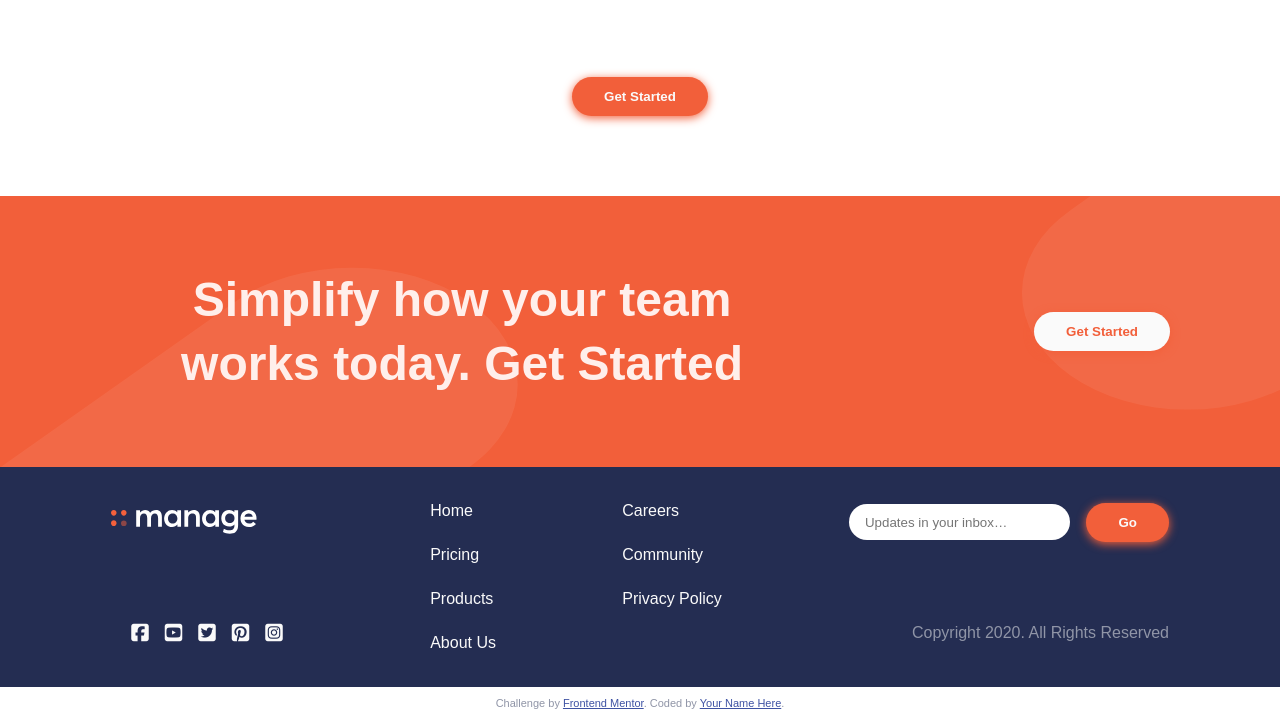
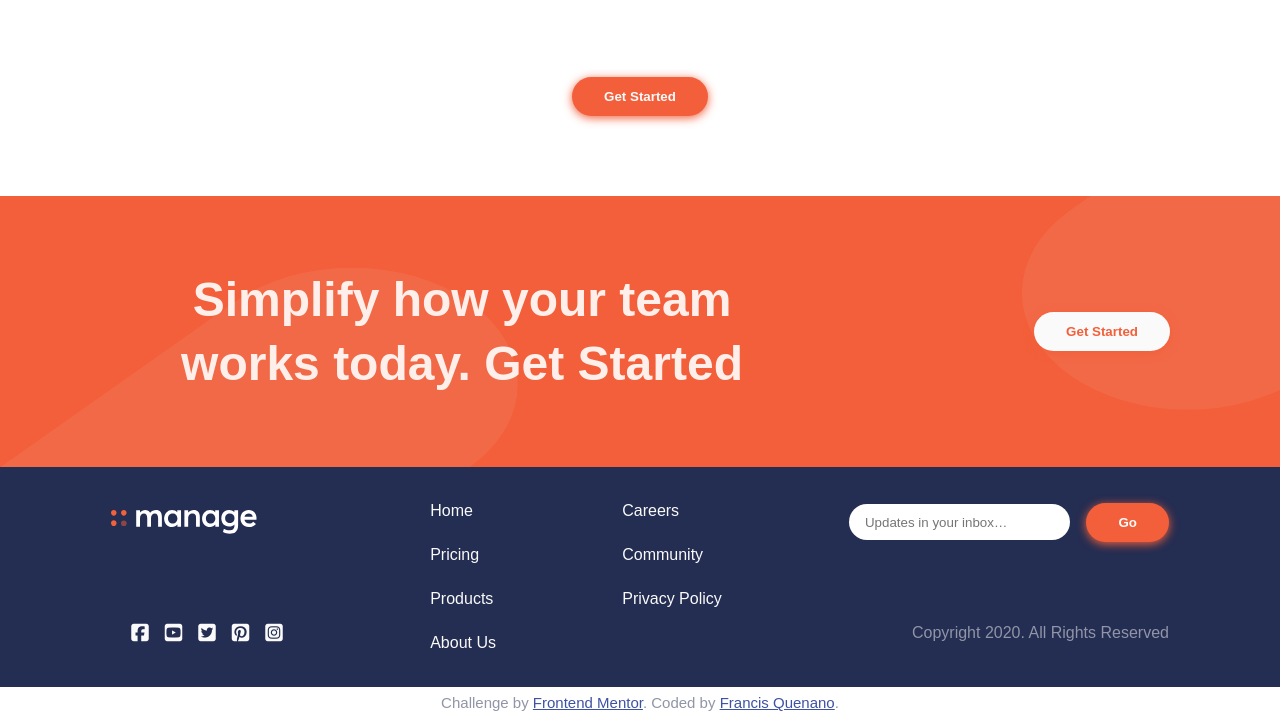
Before and after one commit to flquenano/FrontendMentor-Manage-Landing-Page, a plain HTML site: page index.html in a window 1280 px wide. Shown: the part 2337-3056 px from the top of the page. Drawn offline with nearby package versions, Linux system fonts and the light colour scheme; a web font is replaced by a local one.

Commit message:
Attribution Added

```diff
--- a/index.html
+++ b/index.html
@@ -25,7 +25,7 @@
     <!-- Feel free to remove these styles or customise in your own stylesheet 👍 -->
     <style>
       .attribution {
-        font-size: 11px;
+        font-size: 15px;
         text-align: center;
       }
       .attribution a {
@@ -318,7 +318,8 @@
       Challenge by
       <a href="https://www.frontendmentor.io?ref=challenge" target="_blank"
         >Frontend Mentor</a
-      >. Coded by <a href="#">Your Name Here</a>.
+      >. Coded by
+      <a href="https://www.flquenano.dev" target="_blank">Francis Quenano</a>.
     </div>
   </body>
   <script src="https://cdn.jsdelivr.net/npm/@splidejs/splide@latest/dist/js/splide.min.js"></script>
```
